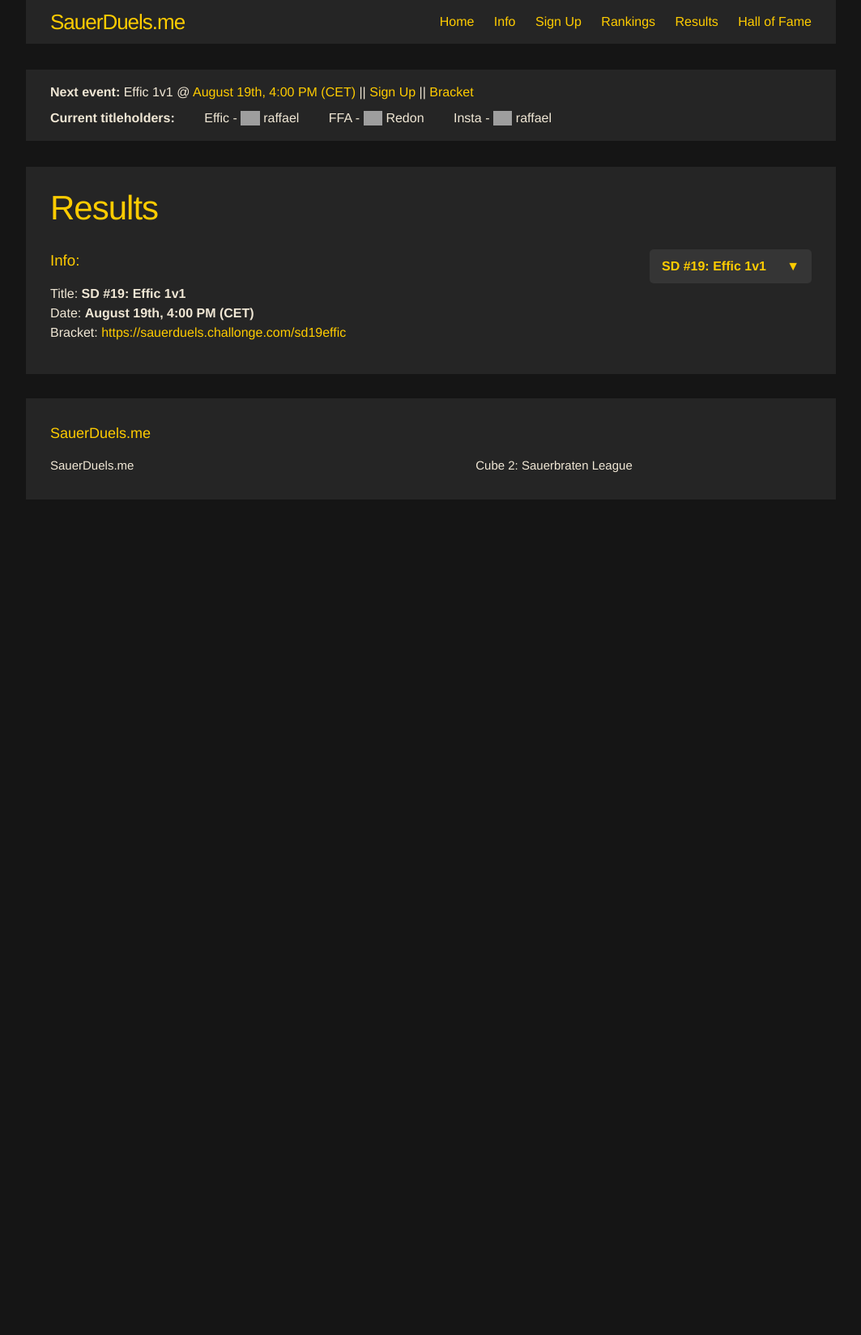
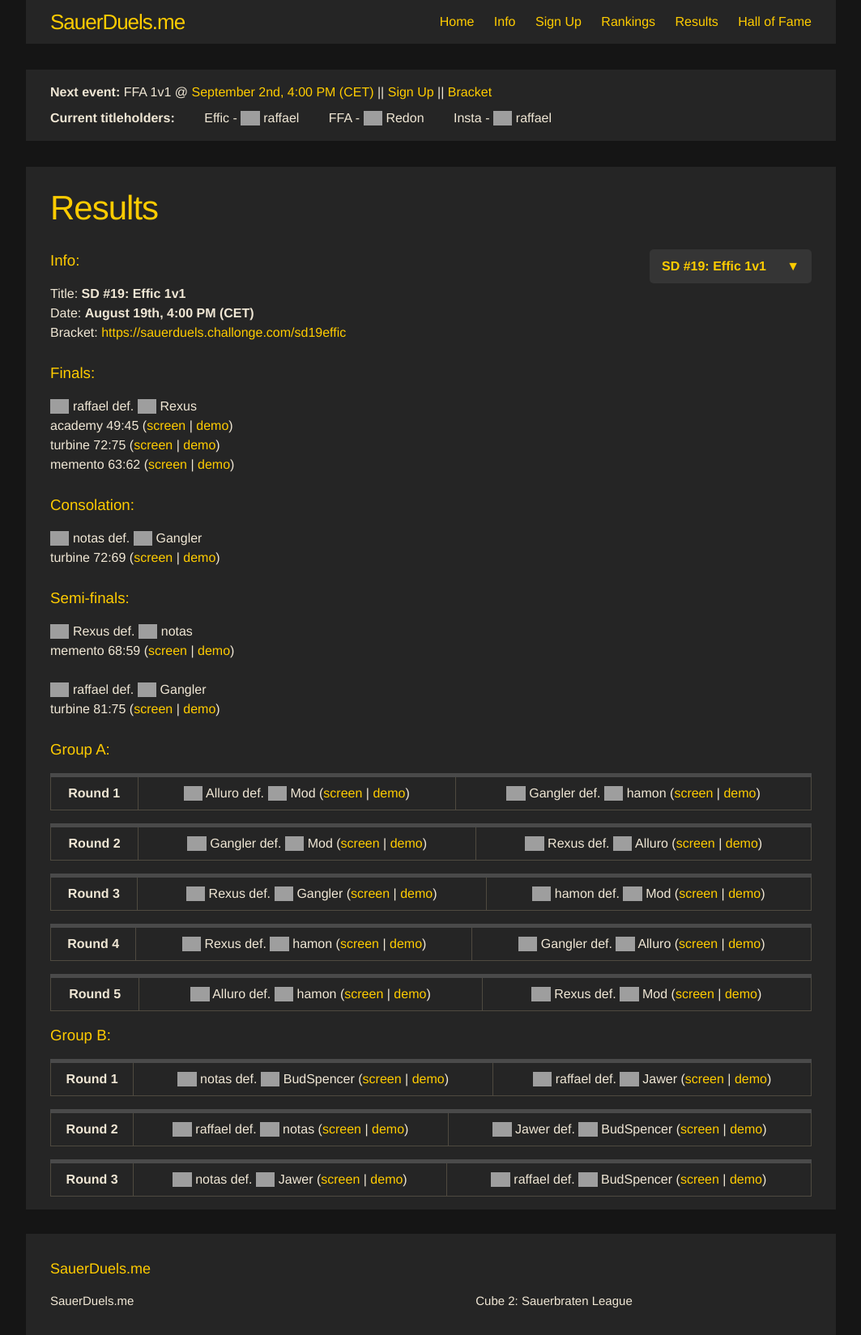
Before and after one commit to sauerduels/website, a Jekyll site: the page built from _events/sd19-effic.md, in a window 1280 px wide. Shown: the whole page at 81% size, without its empty margins (108-1171 px from the left). Built offline with Jekyll 4.4.1, drawn with Linux system fonts in a browser that asks for light colours; a script that is not in the unit is left out; before the commit the page ends 900 px from its top, so only the background shows below that; grey boxes are pictures that could not be loaded.

Commit message:
update site as of sd19

```diff
--- a/_events/sd19-effic.md
+++ b/_events/sd19-effic.md
@@ -3,6 +3,63 @@
 index: 19
 date: '2018-08-19 18:00:00 +02:00'
 bracketurl: https://sauerduels.challonge.com/sd19effic
-signupurl: https://challonge.com/tournaments/signup/YzrUw38Sol
-completed: false
+completed: true
+finals:
+  result: raffael def. Rexus
+  games:
+    - title: academy 49:45
+      slug: sd19_final_raffael_vs_rexus_game1
+    - title: turbine 72:75
+      slug: sd19_final_raffael_vs_rexus_game2
+    - title: memento 63:62
+      slug: sd19_final_raffael_vs_rexus_game3
+consolation:
+  - result: notas def. Gangler
+    games:
+      - title: turbine 72:69
+        slug: sd19_consolation_gangler_vs_notas_game1
+semis:
+  - result: Rexus def. notas
+    games:
+      - title: memento 68:59
+        slug: sd19_semifinal_notas_vs_rexus_game1
+  - result: raffael def. Gangler
+    games:
+      - title: turbine 81:75
+        slug: sd19_semifinal_gangler_vs_raffael_game1
+groups:
+  a:
+    - - result: Alluro def. Mod
+        slug: sd19_alluro_vs_mod
+      - result: Gangler def. hamon
+        slug: sd19_gangler_vs_hamon
+    - - result: Gangler def. Mod
+        slug: sd19_gangler_vs_mod
+      - result: Rexus def. Alluro
+        slug: sd19_alluro_vs_rexus
+    - - result: Rexus def. Gangler
+        slug: sd19_gangler_vs_rexus
+      - result: hamon def. Mod
+        slug: sd19_hamon_vs_mod
+    - - result: Rexus def. hamon
+        slug: sd19_hamon_vs_rexus
+      - result: Gangler def. Alluro
+        slug: sd19_alluro_vs_gangler
+    - - result: Alluro def. hamon
+        slug: sd19_alluro_vs_hamon
+      - result: Rexus def. Mod
+        slug: sd19_mod_vs_rexus
+  b:
+    - - result: notas def. BudSpencer
+        slug: sd19_budspencer_vs_notas
+      - result: raffael def. Jawer
+        slug: sd19_jawer_vs_raffael
+    - - result: raffael def. notas
+        slug: sd19_notas_vs_raffael
+      - result: Jawer def. BudSpencer
+        slug: sd19_budspencer_vs_jawer
+    - - result: notas def. Jawer
+        slug: sd19_jawer_vs_notas
+      - result: raffael def. BudSpencer
+        slug: sd19_budspencer_vs_raffael
 ---
--- a/hof.html
+++ b/hof.html
@@ -13,15 +13,15 @@
 hof:
   - category: Effic
     members:
+      - name: raffael
+        golden: 2
+        bronze: 1
       - name: starch
         golden: 2
         bronze: 1
       - name: Rexus
         golden: 1
-        silver: 1
-      - name: raffael
-        golden: 1
-        bronze: 1
+        silver: 2
       - name: lagout
         silver: 2
         bronze: 1
@@ -37,6 +37,8 @@
       - name: Alluro
         bronze: 1
       - name: Gangler
+        bronze: 1
+      - name: notas
         bronze: 1
   - category: FFA
     members:
```
Also changed, not shown: _events/sd22-effic.md (added, +8 -0 lines).
